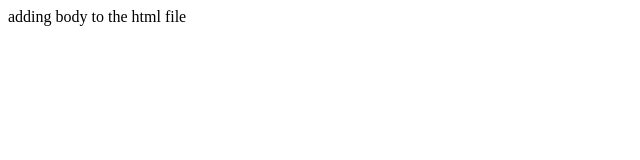
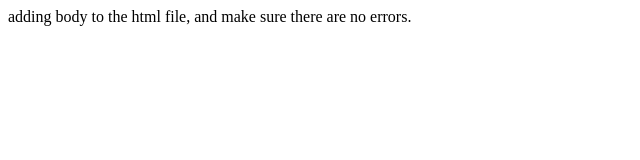
Before and after one commit to sneha11sep/MovieFlix, a plain HTML site: page index.html in a window 1280 px wide. Shown: the whole page, without its empty margins (0-640 px from the left). Drawn offline with Linux system fonts and the light colour scheme.

Commit message:
fix[initial-commit]: fix the html body with the complete content.

```diff
--- a/index.html
+++ b/index.html
@@ -3,6 +3,6 @@
 
 </head>
 <body>
-adding body to the html file
+adding body to the html file, and make sure there are no errors.
 </body>
 </html>
```
